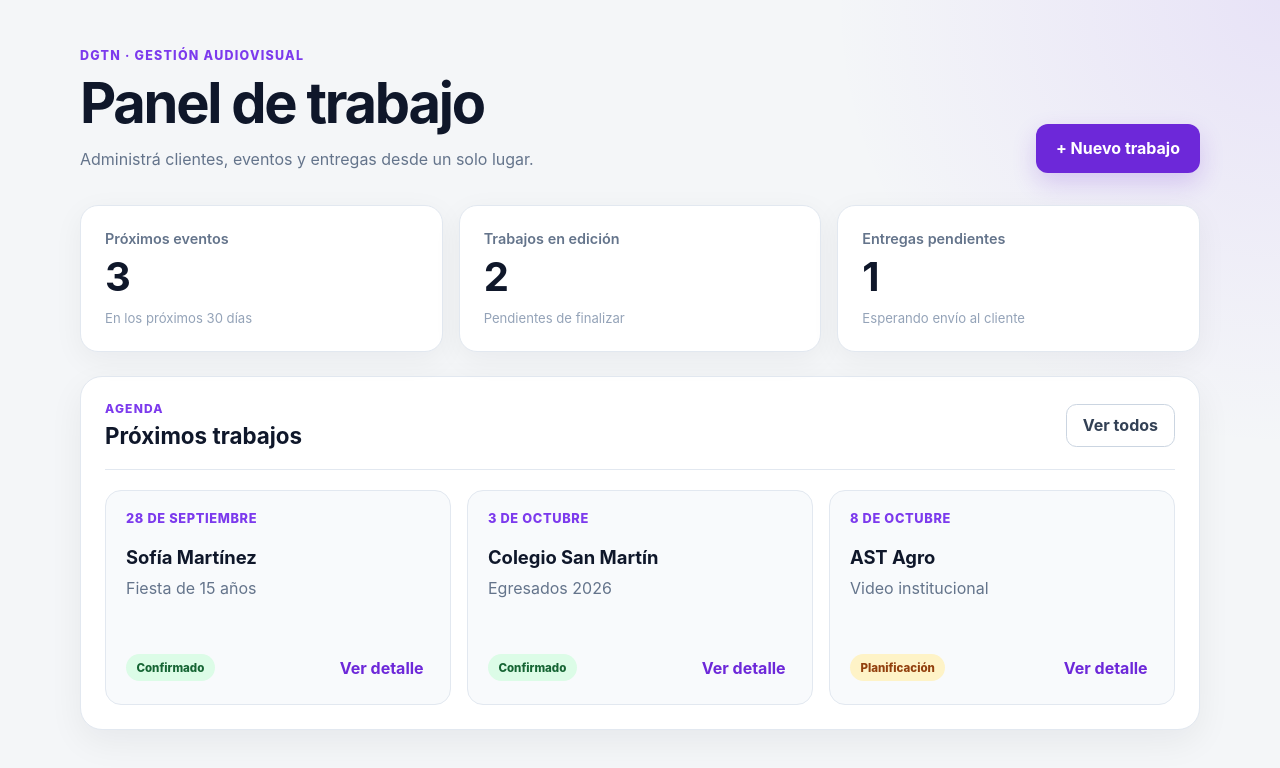
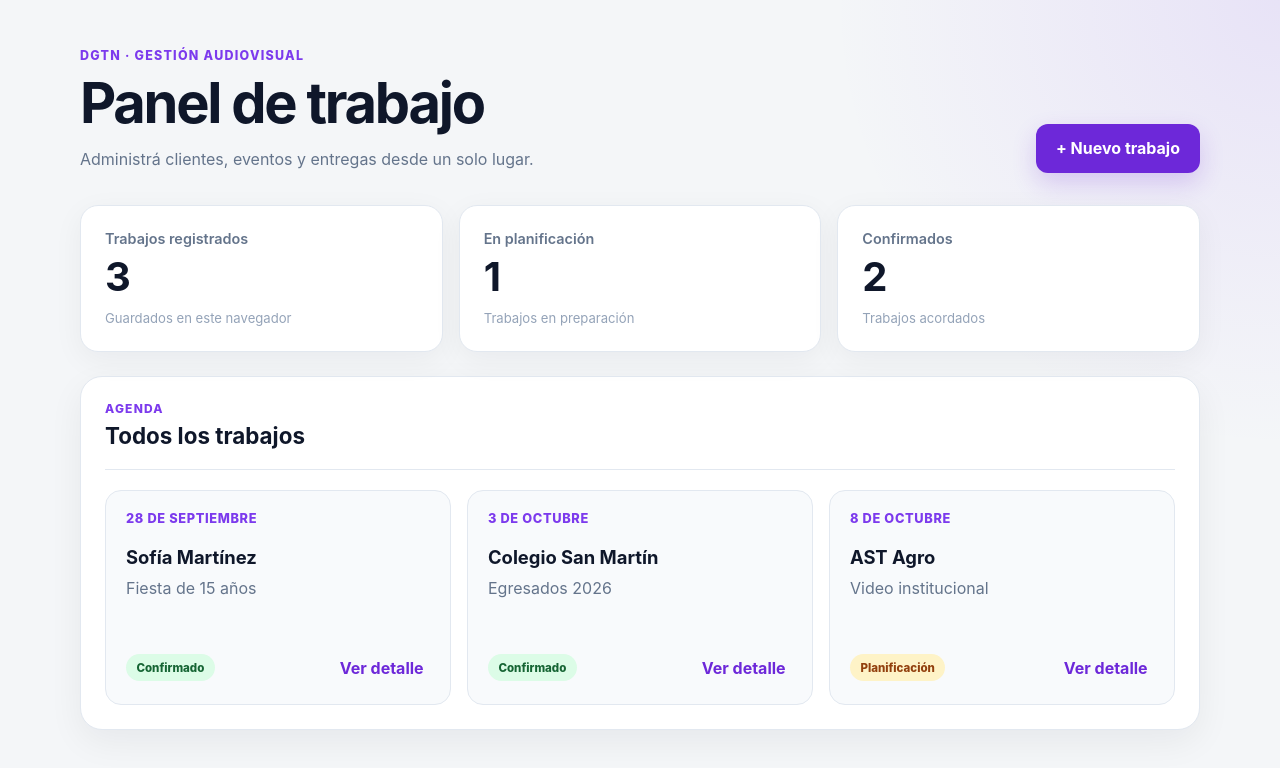
Before and after one commit to cristianegaitan/gestor-dgtn, a React (Vite) app: page / in a window 1280 px wide. Shown: the top 768 px of the page. Built offline with nearby package versions, Linux system fonts and the light colour scheme.

Commit message:
feat: improve job dates and dashboard management

```diff
--- a/src/App.jsx
+++ b/src/App.jsx
@@ -57,6 +57,7 @@ function formatearFecha(fecha) {
   return new Intl.DateTimeFormat('es-AR', {
     day: 'numeric',
     month: 'long',
+    year: 'numeric',
   }).format(fechaLocal)
 }
 
@@ -71,26 +72,30 @@ function App() {
   }, [trabajos])
 
   const trabajoSeleccionado =
-  trabajos.find((trabajo) => trabajo.id === idTrabajoSeleccionado) ?? null
+    trabajos.find((trabajo) => trabajo.id === idTrabajoSeleccionado) ?? null
 
   const resumen = [
     {
       id: 1,
-      etiqueta: 'Próximos eventos',
+      etiqueta: 'Trabajos registrados',
       valor: trabajos.length,
-      detalle: 'En los próximos 30 días',
+      detalle: 'Guardados en este navegador',
     },
     {
       id: 2,
-      etiqueta: 'Trabajos en edición',
-      valor: 2,
-      detalle: 'Pendientes de finalizar',
+      etiqueta: 'En planificación',
+      valor: trabajos.filter(
+        (trabajo) => trabajo.estado === 'Planificación'
+      ).length,
+      detalle: 'Trabajos en preparación',
     },
     {
       id: 3,
-      etiqueta: 'Entregas pendientes',
-      valor: 1,
-      detalle: 'Esperando envío al cliente',
+      etiqueta: 'Confirmados',
+      valor: trabajos.filter(
+        (trabajo) => trabajo.estado === 'Confirmado'
+      ).length,
+      detalle: 'Trabajos acordados',
     },
   ]
 
@@ -115,6 +120,7 @@ function App() {
       id: Date.now(),
       cliente: formulario.cliente.trim(),
       servicio: formulario.servicio.trim(),
+      fechaISO: formulario.fecha,
       fecha: formatearFecha(formulario.fecha),
       estado: formulario.estado,
       estadoClase:
@@ -146,6 +152,23 @@ function App() {
   }
 
   function cerrarDetalle() {
+    setTrabajoSeleccionado(null)
+  }
+
+  function eliminarTrabajoSeleccionado() {
+    if (!trabajoSeleccionado) return
+
+    const confirmado = window.confirm(
+      `¿Eliminar el trabajo de ${trabajoSeleccionado.cliente}?`
+    )
+
+    if (!confirmado) return
+
+    setTrabajos((trabajosActuales) =>
+      trabajosActuales.filter(
+        (trabajo) => trabajo.id !== trabajoSeleccionado.id
+      )
+    )
     setTrabajoSeleccionado(null)
   }
 
@@ -257,18 +280,21 @@ function App() {
 
       <main className="dashboard">
         {trabajoSeleccionado && (
-          <section
-            className="detail-panel"
-            aria-labelledby="detail-title"
-          >
-            <div className="section-heading">
+          <section className="detail-panel" aria-labelledby="detail-title">
+            <div className="detail-heading">
               <div>
                 <p className="section-label">Detalle del trabajo</p>
-                <h2 id="detail-title">
-                  {trabajoSeleccionado.cliente}
-                </h2>
+                <h2 id="detail-title">{trabajoSeleccionado.cliente}</h2>
                 <p>{trabajoSeleccionado.servicio}</p>
               </div>
+
+              <button
+                className="cancel-button"
+                type="button"
+                onClick={eliminarTrabajoSeleccionado}
+              >
+                Eliminar trabajo
+              </button>
 
               <button
                 className="secondary-button"
@@ -321,12 +347,10 @@ function App() {
           <div className="section-heading">
             <div>
               <p className="section-label">Agenda</p>
-              <h2>Próximos trabajos</h2>
+              <h2>Todos los trabajos</h2>
             </div>
 
-            <button className="secondary-button" type="button">
-              Ver todos
-            </button>
+
           </div>
 
           <div className="jobs-grid">
@@ -354,7 +378,7 @@ function App() {
           </div>
         </section>
       </main>
-    </div>
+    </div >
   )
 }
 
```
